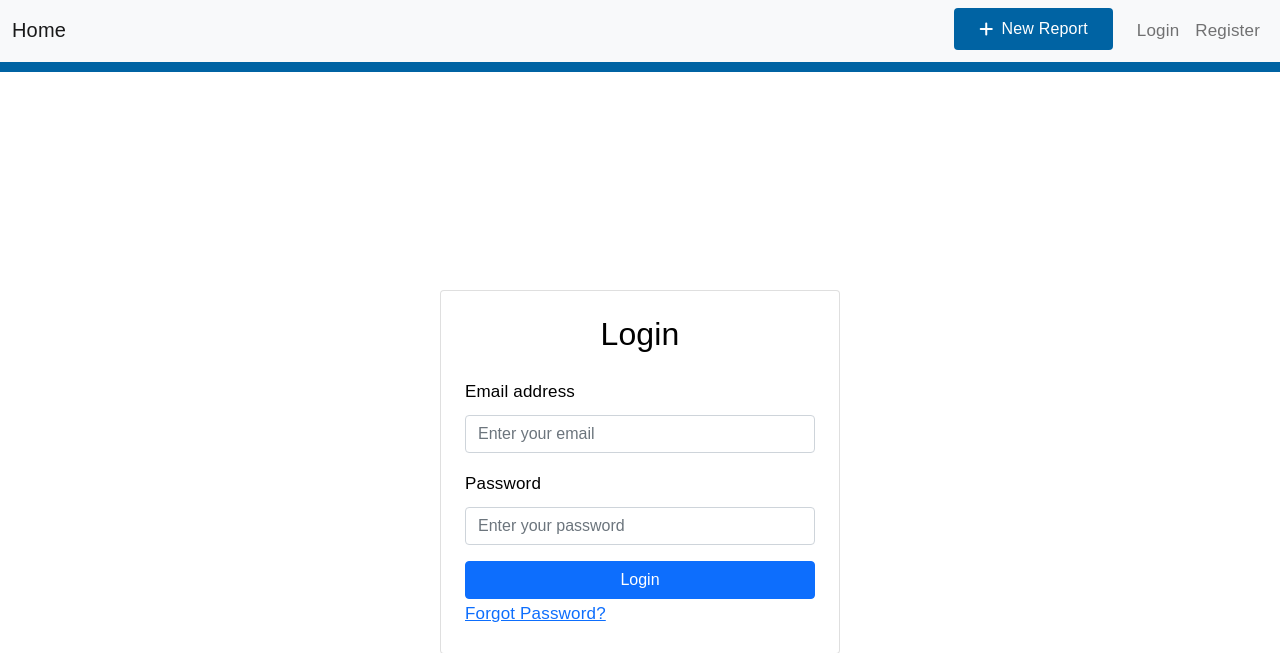
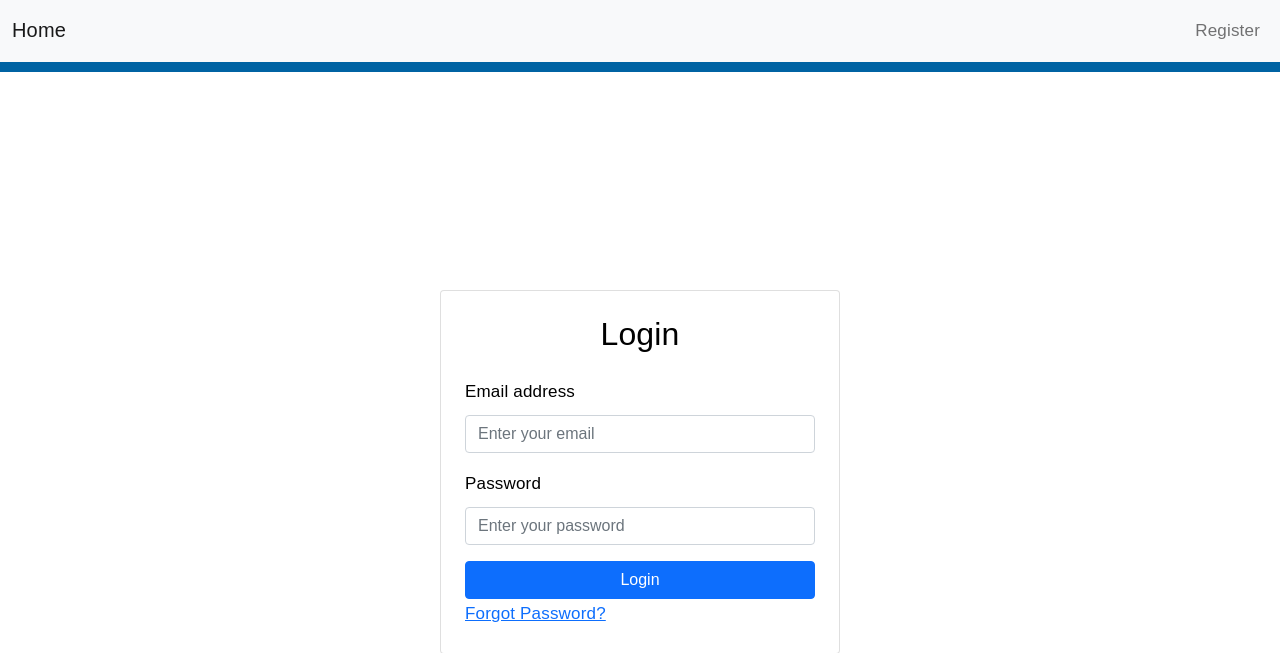
Before and after one commit to Christian-Hummel/IMC-AFS-Group1, a Django app: template templates/login.html in a window 1280 px wide. Shown: the top 653 px of the page. Run offline with Django 4.2, Linux system fonts and the light colour scheme; the template is opened without the code that fills it, so the values that code supplies are empty; parts of the project's set-up code (start-up, migrations or seed data) failed here and were passed over.

Commit message:
delete links that will be not needed for this page

```diff
--- a/templates/login.html
+++ b/templates/login.html
@@ -19,14 +19,6 @@
             </button>
             <div class="collapse navbar-collapse" id="navbarNav">
                 <ul class="navbar-nav ms-auto">
-                    <li class="nav-item">
-                    <a class="btn btn-blue d-flex align-items-center me-3 py-2 px-4" type="button" href="{% url 'report' %}">
-                        <i class="fas fa-plus me-2"></i> New Report
-                    </a>
-                    </li>
-                    <li class="nav-item">
-                        <a class="nav-link" href="{% url 'login' %}">Login</a>
-                    </li>
                     <li class="nav-item">
                         <a class="nav-link" href="{% url 'register' %}">Register</a>
                     </li>
@@ -56,6 +48,5 @@
             <a href="{% url 'password_reset' %}">Forgot Password?</a>
         </div>
     </div>
-
 </body>
 </html>
```
